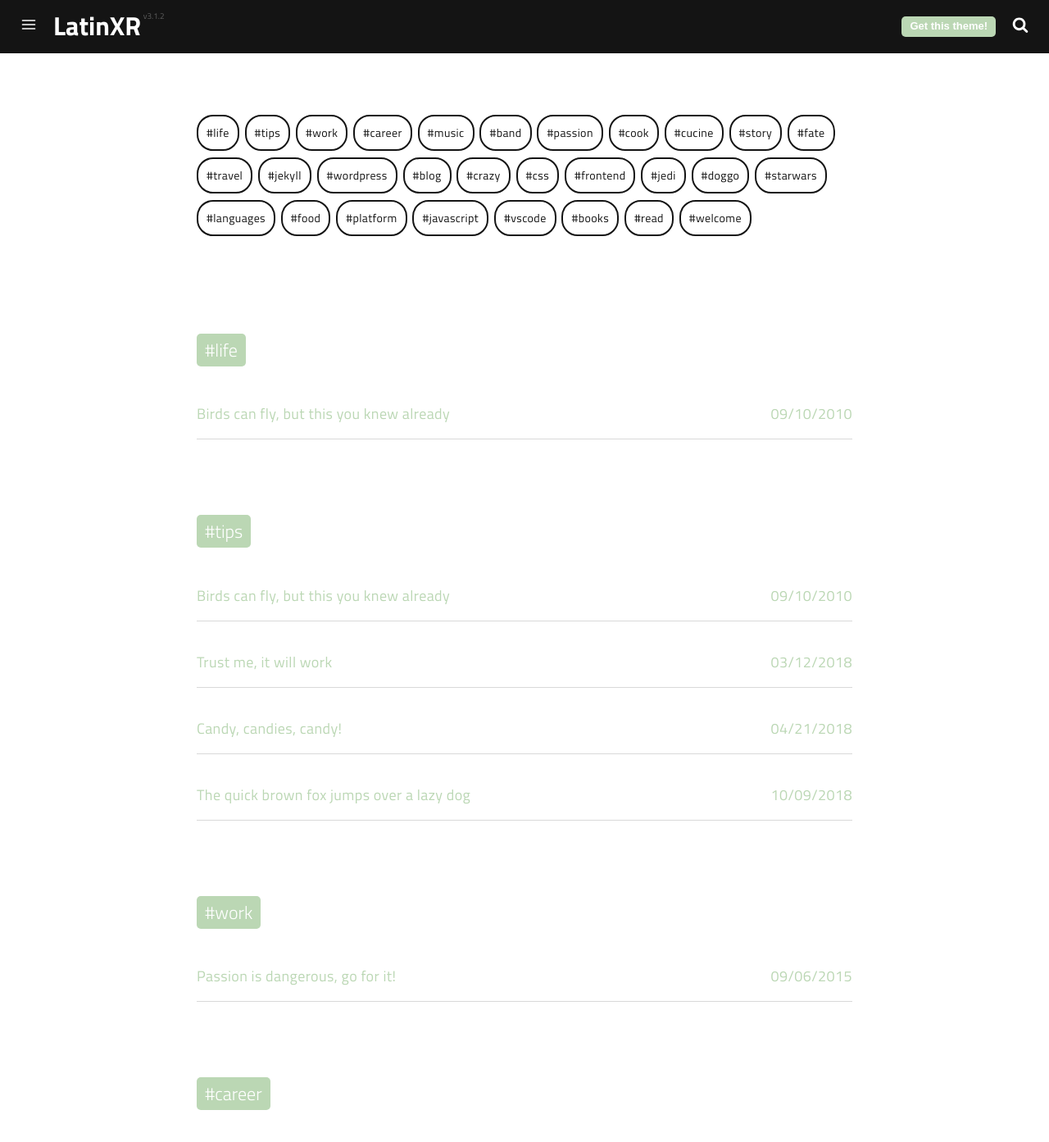
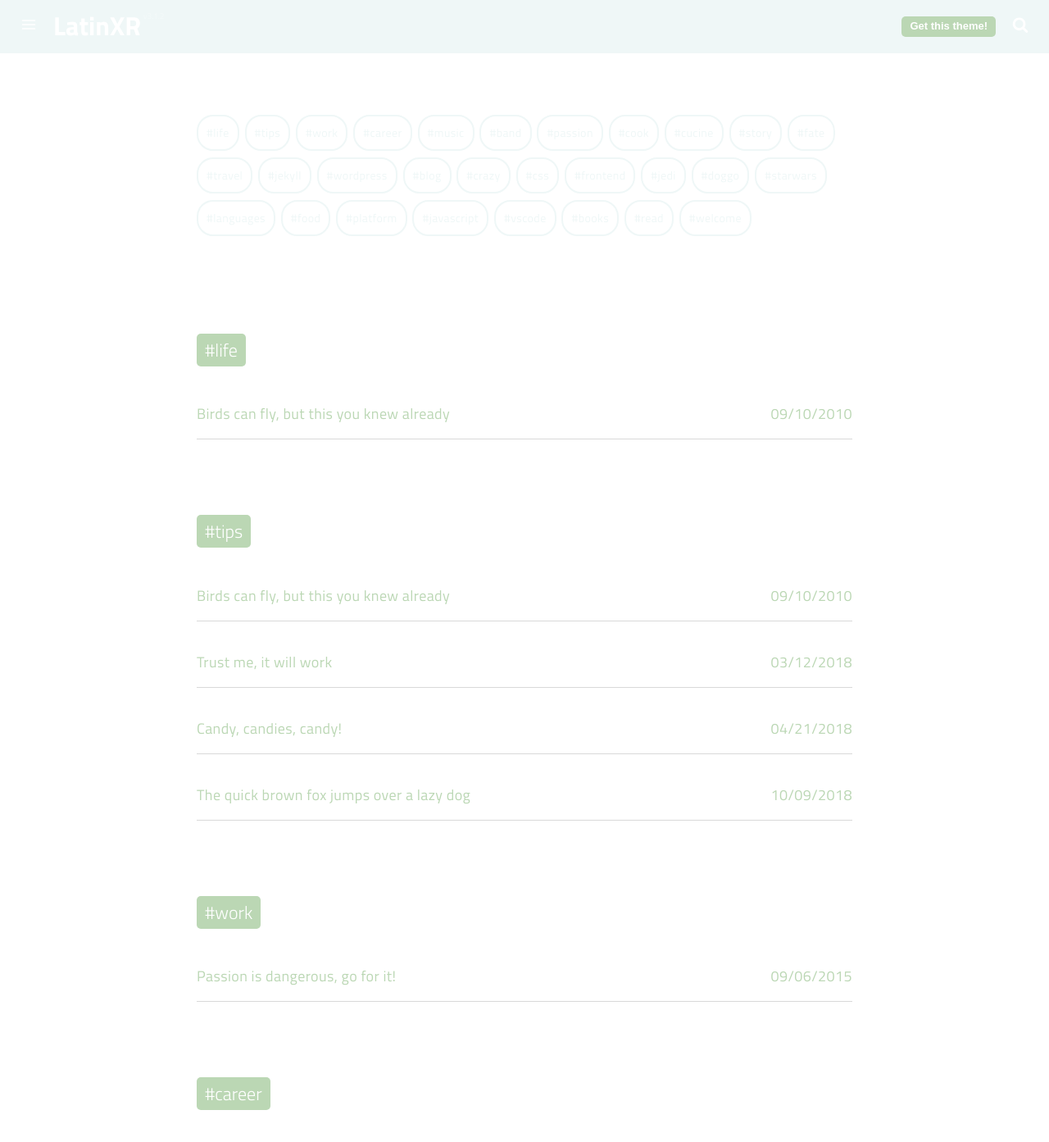
Before and after one commit to LatinXR/latinxr.github.io, a Jekyll site: the page built from tags.html, in a window 1280 px wide and 1400 px high. Shown: the top 1393 px of the window at 82% size. Built offline with Jekyll 4.4.1, drawn with Linux system fonts in a browser that asks for light colours; a script that is not in the unit is left out.

Commit message:
Update colors on styles.scss

```diff
--- a/assets/css/styles.scss
+++ b/assets/css/styles.scss
@@ -8,7 +8,7 @@
 --rosy-brown: #C0A3A7ff; */
 
 $themeColor: #BBD7B4ff;
-$primaryDark: #141414;
+$primaryDark: #EFF7F7ff;
 $accentDark: #ffffff;
 $lightGray: #f2f2f2;
 $texts: #333333;
```
